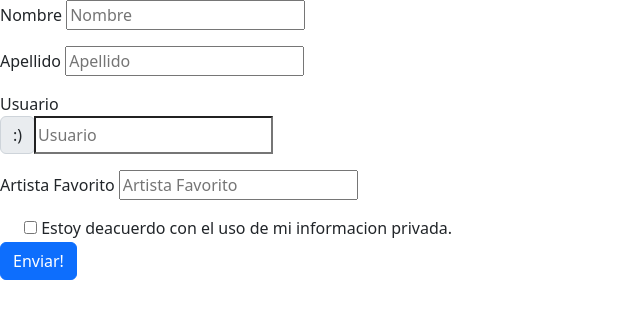
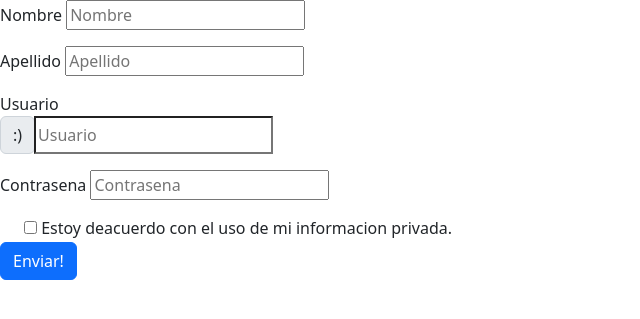
Before and after one commit to Eduardo-bg01/Eduardo-bg01.github.io, a Flask app: page /formulario/ in a window 1280 px wide. Shown: the top 319 px of the page, without its empty margins (0-640 px from the left). Run offline with Flask 2, Linux system fonts and the light colour scheme.

Commit message:
Ya esto es nomas por chistoso

```diff
--- a/app/main.py
+++ b/app/main.py
@@ -29,7 +29,7 @@ def retorno():
     apellido = request.args.get('apellido')
     usuario = request.args.get('usuario')
     artista = request.args.get('artista')
-    return "<center>Nombre " + nombre + "<br><center>Apellido "+ apellido +"<br><center> Usuario: " + usuario +"<br><center>Artista favorito: " + artista + "<br>"
+    return "<center>Nombre " + nombre + "<br><br><center>Apellido "+ apellido +"<br><br><center> Usuario: " + usuario +"<br><br><center> Tu contrasena secreta: " + artista + "<br><br>"
 
 if __name__ == "__main__":
     app.run(debug=True, port=5000)
--- a/app/templates/formulario.html
+++ b/app/templates/formulario.html
@@ -40,10 +40,10 @@
             </div>
             <div class="form-row">
               <div class="col-md-6 mb-3">
-                <label for="validationServer03">Artista Favorito</label>
-                <input type="text" name="artista" id="validationServer03" placeholder="Artista Favorito" required>
+                <label for="validationServer03">Contrasena</label>
+                <input type="password"  name="artista" id="validationServer03" placeholder="Contrasena" required>
                 <div class="invalid-feedback">
-                  Por favor ingrese un artista favorito.
+                  Por favor ingrese una contrasena paro.
                 </div>
               </div>
             </div>
```
